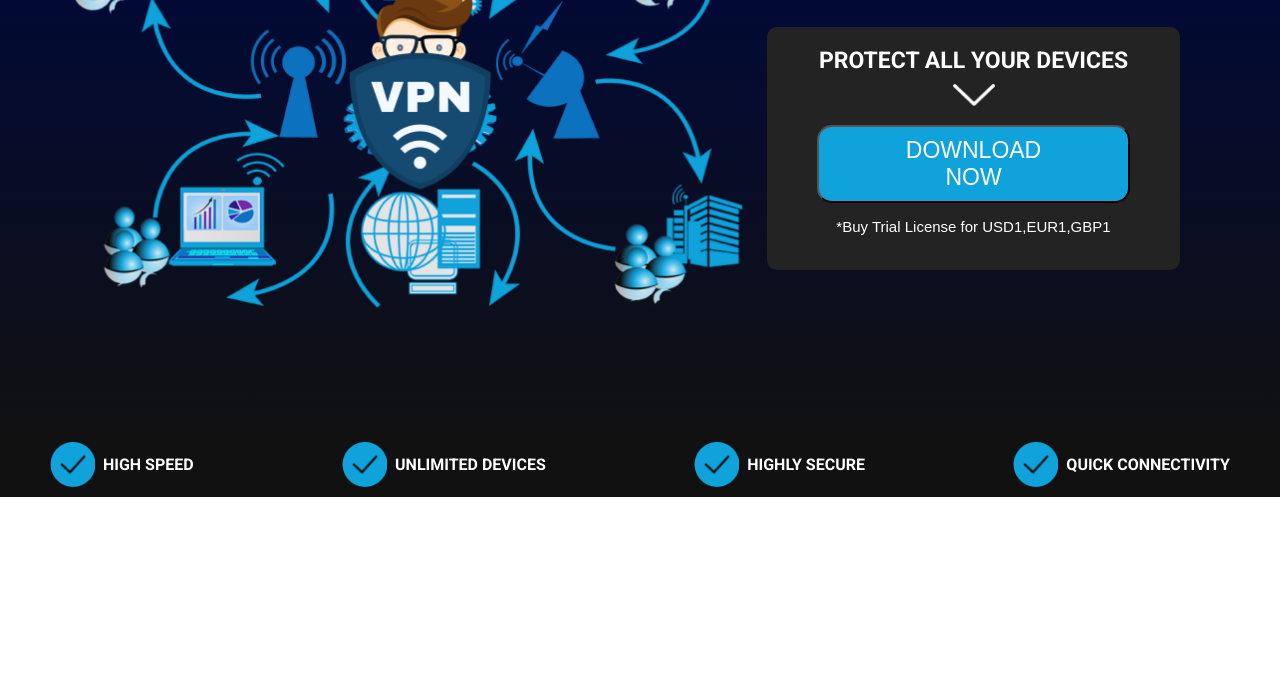
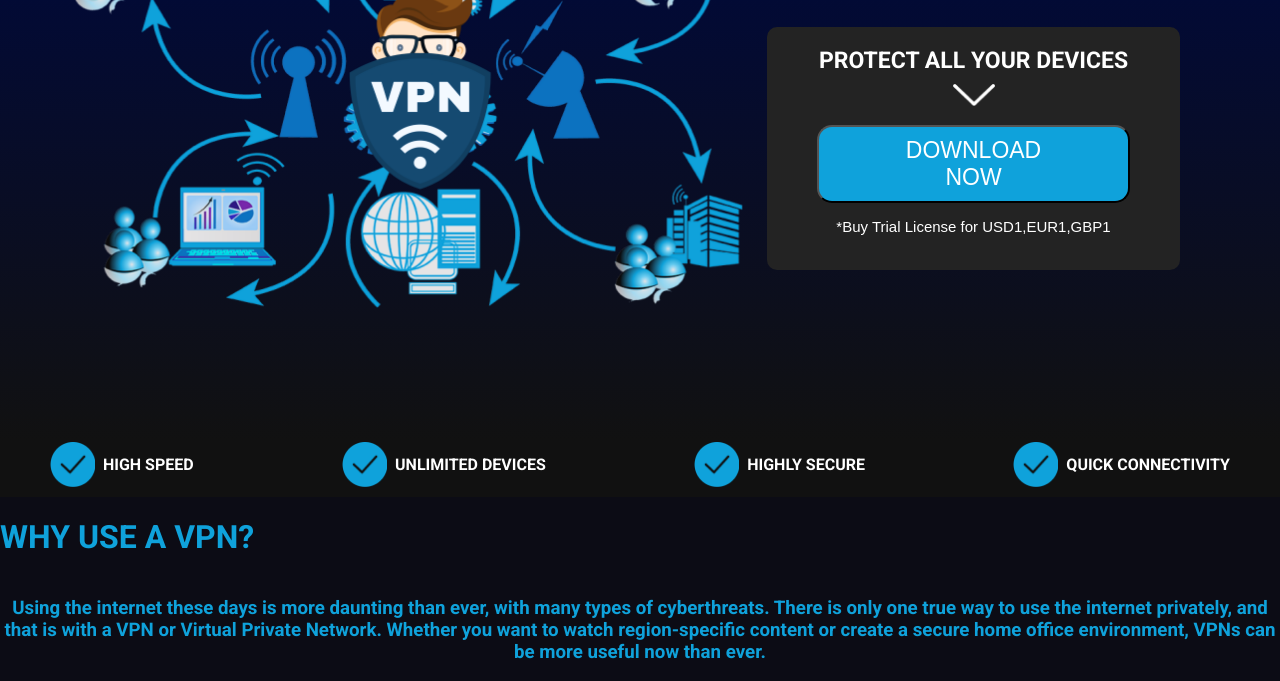
Before and after one commit to kuro250104/site-VPN, a plain HTML site: page index.html in a window 1280 px wide. Shown: the part 389-1070 px from the top of the page. Before the commit the page ends 886 px from the top, so only its background shows below. Drawn offline with Linux system fonts and the light colour scheme.

Commit message:
add banner vpn

```diff
--- a/index.html
+++ b/index.html
@@ -51,12 +51,19 @@
                 </div>
             </div>
         </div>
+
+        </div>
         <span class="bot_download">
             <span class="check"><img src="images/check.png" width="45px" height="45px">&nbsp; HIGH SPEED</span>
             <span class="check"><img src="images/check.png" width="45px" height="45px">&nbsp; UNLIMITED DEVICES</span>
             <span class="check"><img src="images/check.png" width="45px" height="45px">&nbsp; HIGHLY SECURE</span>
             <span class="check"><img src="images/check.png" width="45px" height="45px">&nbsp; QUICK CONNECTIVITY</span>
         </span>
+        <div class="why_vpn">
+            <div class="vpn_title"><h1>WHY USE A VPN?</h1></div>
+            <div class="vpn_text"><h3>Using the internet these days is more daunting than ever, with many types of cyberthreats.
+                There is only one true way to use the internet privately, and that is with a VPN or Virtual Private Network.
+                Whether you want to watch region-specific content or create a secure home office environment, VPNs can be more useful now than ever. </div>
     </main>
 </body>
 </html>
--- a/style.css
+++ b/style.css
@@ -126,3 +126,16 @@ nav{
     display: flex;
     align-items: center;
 }
+.why_vpn{
+    background-color:#0C0C15 ;
+}
+.vpn_title{
+    color:#0FA2DB ;
+    display: flex;
+    text-align: center;
+}
+.vpn_text{
+    color:#0FA2DB ;
+    display: flex;
+    text-align: center;
+}
```
